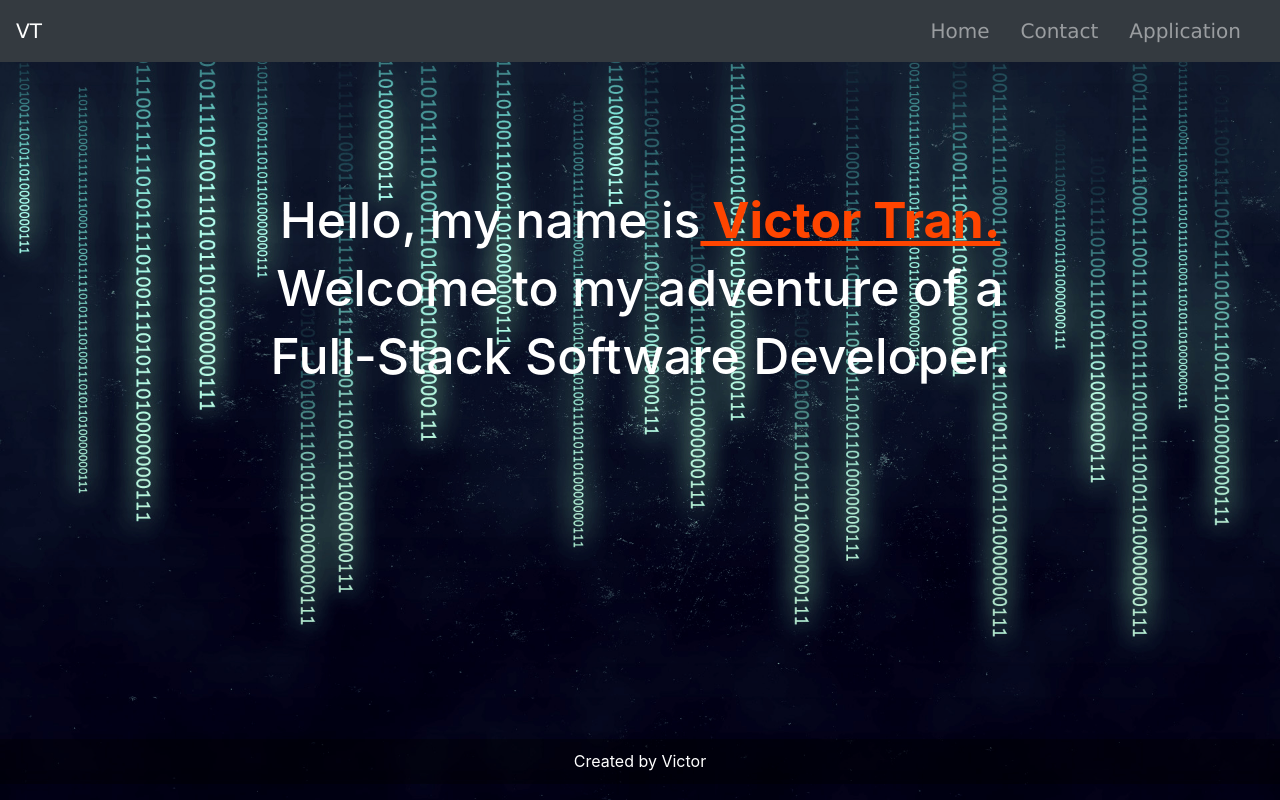
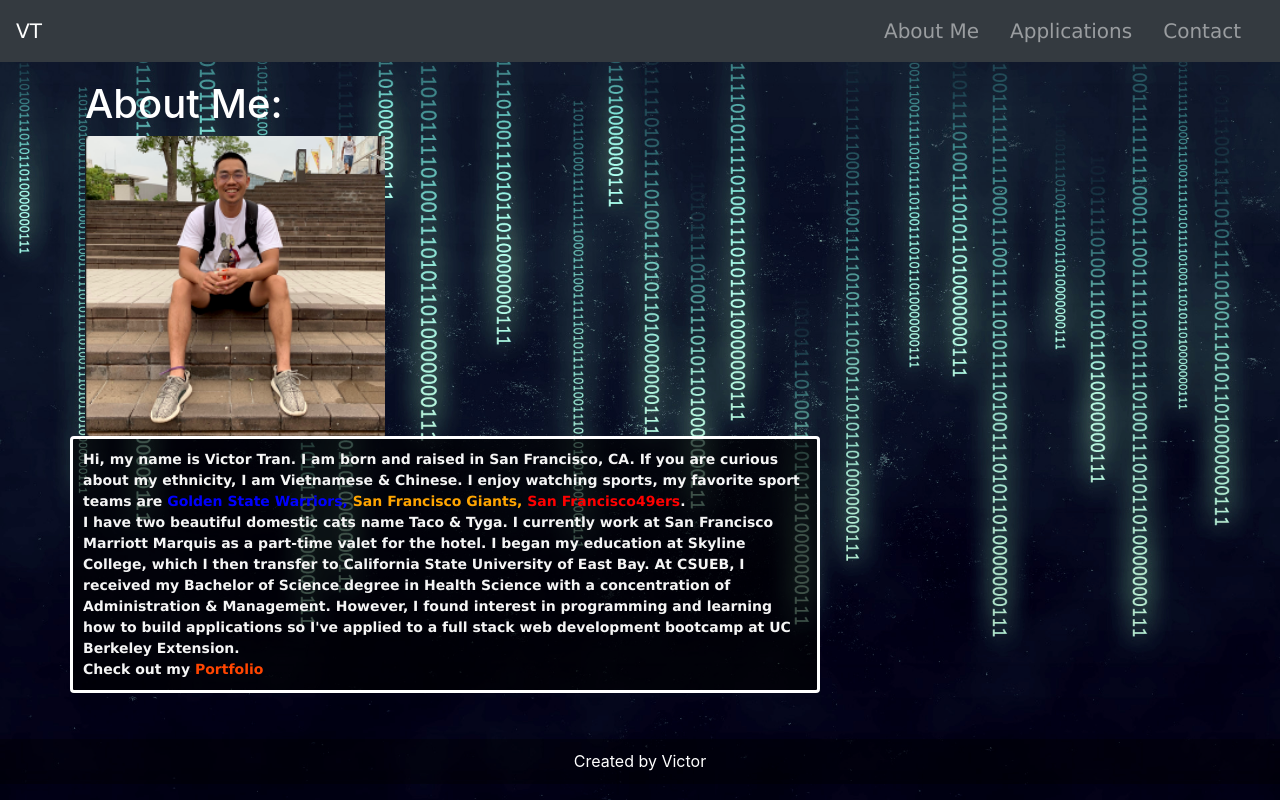
Before and after one commit to Victortran415/React_Portfolio, a React (Create React App) app: page /AboutMe in a window 1280 px wide. Built offline with nearby package versions, Linux system fonts and the light colour scheme; some icons are missing.

Commit message:
making an additional page

```diff
--- a/src/App.js
+++ b/src/App.js
@@ -7,19 +7,24 @@ import Contact from "./Pages/Contact";
 import Application from "./Pages/Application";
 import Home from "./Pages/Home";
 import Wrapper from "./Components/Wrapper/Wrapper";
+import AboutMe from "./Pages/AboutMe";
 
 function App() {
 	return (
 		<div className="App">
+
 			<BrowserRouter>
 				<Nav />
 				<Wrapper>
 					<Switch>
+						<Route path="/AboutMe">
+							<AboutMe />
+						</Route>
+						<Route path="/Applications">
+							<Application />
+						</Route>
 						<Route path="/Contact">
 							<Contact />
-						</Route>
-						<Route path="/Application">
-							<Application />
 						</Route>
 						<Route path="/Home">
 							<Home />
--- a/src/Components/Nav/Nav.js
+++ b/src/Components/Nav/Nav.js
@@ -38,8 +38,13 @@ const Nav = () => {
 				<ul className="navbar-nav ml-auto">
 					<li className="nav-item active"></li>
 					<li className="nav-item">
-						<a style={styles.navlink} className="nav-link" href="/Home">
-							Home
+						<a style={styles.navlink} className="nav-link" href="/AboutMe">
+							About Me
+						</a>
+					</li>
+					<li className="nav-item">
+						<a style={styles.navlink} className="nav-link" href="/Applications">
+							Applications
 						</a>
 					</li>
 					<li className="nav-item">
@@ -47,11 +52,7 @@ const Nav = () => {
 							Contact
 						</a>
 					</li>
-					<li className="nav-item">
-						<a style={styles.navlink} className="nav-link" href="/Application">
-							Application
-						</a>
-					</li>
+
 				</ul>
 			</div>
 		</nav>
--- /dev/null
+++ b/src/Pages/AboutMe.js
@@ -0,0 +1,81 @@
+import React from 'react'
+import { Container } from "../Components/Container/Container";
+import { Row } from "../Components/Row/Row";
+import Column from "../Components/Column/Col";
+import myImage from "../Components/Images/myImage/myimage.png";
+import Wrapper from "../Components/Wrapper/Wrapper";
+
+
+const styles = {
+	img: {
+		width: "300px",
+		height: "300px",
+	},
+	aboutMe: {
+		color: "whitesmoke",
+		fontFamily: "Verdana, Geneva, Tahoma, sans-serif",
+		fontWeight: "bold",
+		fontSize: "14px",
+		border: "3px",
+		borderStyle: "solid",
+		borderColor: "white",
+		borderRadius: "4px",
+		backgroundColor: "rgba(0, 0, 0, 0.65)",
+		padding: "10px",
+	},
+};
+const AboutMe = () => {
+    return (
+		<Wrapper>
+			<Container>
+				<Row>
+					<Column size="md-6">
+						<div>
+							<h1>About Me:</h1>
+							<img style={styles.img} src={myImage} alt="in Japan" />
+						</div>
+					</Column>
+					<Row>
+						<Column size="md-8">
+							<p style={styles.aboutMe}>
+								Hi, my name is Victor Tran. I am born and raised in San
+								Francisco, CA. If you are curious about my ethnicity, I am
+								Vietnamese & Chinese. I enjoy watching sports, my favorite sport
+								teams are
+								<highlight style={{ color: "blue" }}>
+									{" "}
+									Golden State Warriors,{" "}
+								</highlight>
+								<highlight style={{ color: "orange" }}>
+									San Francisco Giants,{" "}
+								</highlight>
+								<highlight style={{ color: "red" }}>
+									San Francisco49ers
+								</highlight>
+								.<br></br>I have two beautiful domestic cats name Taco & Tyga. I
+								currently work at San Francisco Marriott Marquis as a part-time
+								valet for the hotel. I began my education at Skyline College,
+								which I then transfer to California State University of East
+								Bay. At CSUEB, I received my Bachelor of Science degree in
+								Health Science with a concentration of Administration &
+								Management. However, I found interest in programming and
+								learning how to build applications so I've applied to a full
+								stack web development bootcamp at UC Berkeley Extension.
+								<br></br>
+								Check out my{" "}
+								<a href="/Application">
+									<highlight style={{ color: "orangered" }}>
+										Portfolio
+									</highlight>
+								</a>
+							</p>
+						</Column>
+					</Row>
+				</Row>
+			</Container>
+		</Wrapper>
+
+    )
+}
+
+export default AboutMe
--- a/src/Pages/Application.js
+++ b/src/Pages/Application.js
@@ -11,9 +11,10 @@ import Card from '../Components/Cards/Cards'
 
 const Application = () => {
 	return (
+
 		<Wrapper>
 			<Container>
-                <h1 className='text-center'>Applications</h1>
+                <h1 className='text-center' id='app'>Applications</h1>
                 <Row>
                     <Column size='md-6'>
                         <Card
@@ -81,6 +82,7 @@ const Application = () => {
                 </Row>
             </Container>
 		</Wrapper>
+
 	);
 };
 
--- a/src/Pages/Contact.js
+++ b/src/Pages/Contact.js
@@ -2,27 +2,10 @@ import React from "react";
 import { Container } from "../Components/Container/Container";
 import { Row } from "../Components/Row/Row";
 import Column from "../Components/Column/Col";
-import myImage from "../Components/Images/myImage/myimage.png";
 import Wrapper from "../Components/Wrapper/Wrapper";
 import Resume from "../Components/Resume/VictorTran_Resume.pdf";
 
 const styles = {
-	img: {
-		width: "300px",
-		height: "300px",
-	},
-	aboutMe: {
-		color: "whitesmoke",
-		fontFamily: "Verdana, Geneva, Tahoma, sans-serif",
-		fontWeight: "bold",
-		fontSize: "14px",
-		border: "3px",
-		borderStyle: "solid",
-		borderColor: "white",
-		borderRadius: "4px",
-		backgroundColor: "rgba(0, 0, 0, 0.65)",
-		padding: "10px",
-	},
 	infoList: {
 		color: "whitesmoke",
 		fontSize: "18px",
@@ -39,12 +22,6 @@ const Contact = () => {
 		<Wrapper>
 			<Container>
 				<Row>
-					<Column size="md-6">
-						<div>
-							<h1>About Me:</h1>
-							<img style={styles.img} src={myImage} alt="in Japan" />
-						</div>
-					</Column>
 					<Column size="md=6">
 						<div>
 							<p style={styles.infoList}>
@@ -76,42 +53,6 @@ const Contact = () => {
 							<i style={styles.fab} className="fab fa-github-square"></i>
 						</a>
 					</Column>
-					<Row>
-						<Column size="md-8">
-							<p style={styles.aboutMe}>
-								Hi, my name is Victor Tran. I am born and raised in San
-								Francisco, CA. If you are curious about my ethnicity, I am
-								Vietnamese & Chinese. I enjoy watching sports, my favorite sport
-								teams are
-								<highlight style={{ color: "blue" }}>
-									{" "}
-									Golden State Warriors,{" "}
-								</highlight>
-								<highlight style={{ color: "orange" }}>
-									San Francisco Giants,{" "}
-								</highlight>
-								<highlight style={{ color: "red" }}>
-									San Francisco49ers
-								</highlight>
-								.<br></br>I have two beautiful domestic cats name Taco & Tyga. I
-								currently work at San Francisco Marriott Marquis as a part-time
-								valet for the hotel. I began my education at Skyline College,
-								which I then transfer to California State University of East
-								Bay. At CSUEB, I received my Bachelor of Science degree in
-								Health Science with a concentration of Administration &
-								Management. However, I found interest in programming and
-								learning how to build applications so I've applied to a full
-								stack web development bootcamp at UC Berkeley Extension.
-								<br></br>
-								Check out my{" "}
-								<a href="/Application">
-									<highlight style={{ color: "orangered" }}>
-										Portfolio
-									</highlight>
-								</a>
-							</p>
-						</Column>
-					</Row>
 				</Row>
 			</Container>
 		</Wrapper>
```
